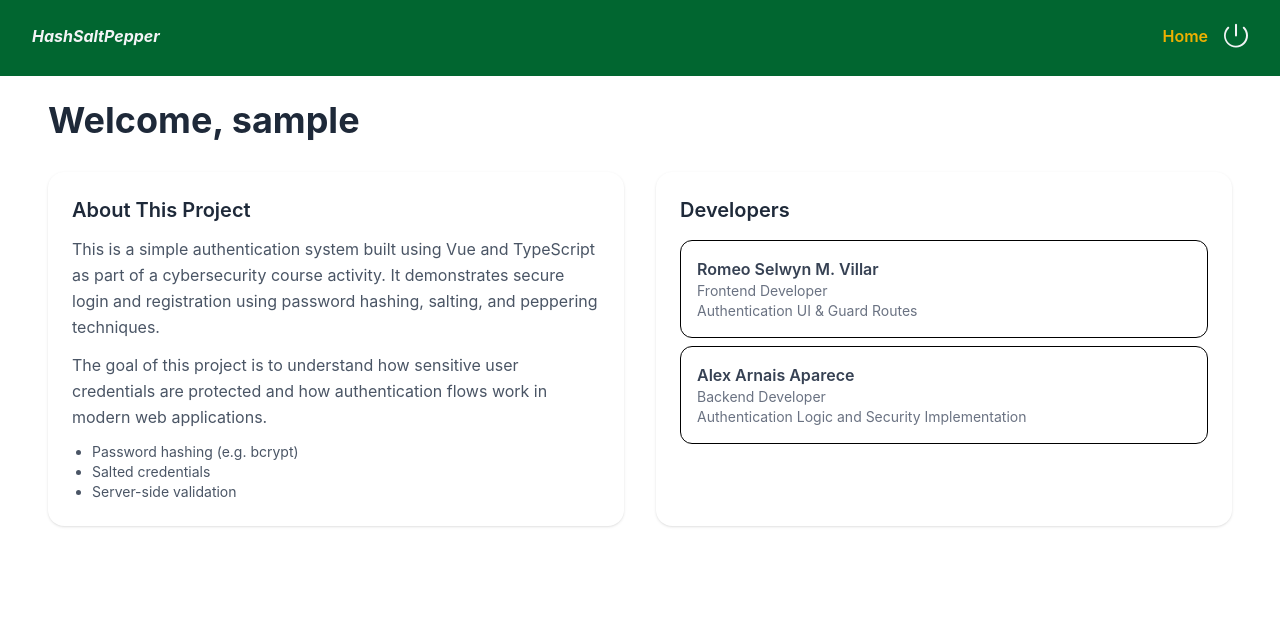
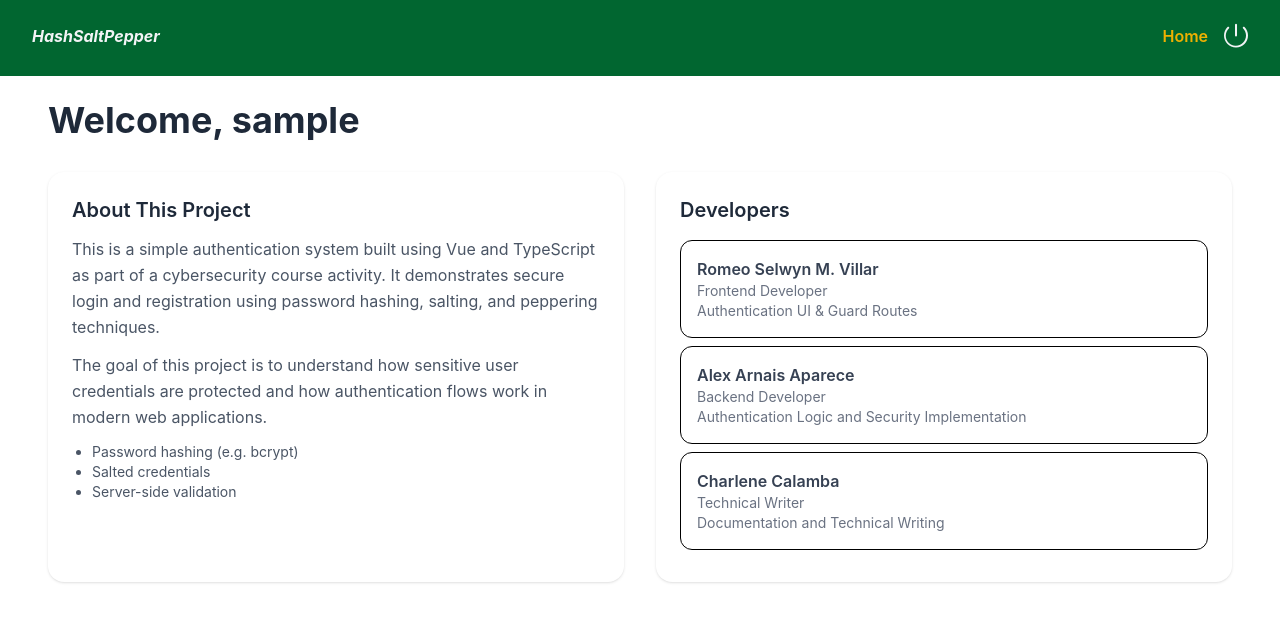
Before and after one commit to panzerweb/auth_midterm_exam, a Vue app: page /#/dashboard in a window 1280 px wide. Shown: the top 622 px of the page. Built offline with nearby package versions, Linux system fonts and the light colour scheme; no server answers; sample sign-in values are in the browser's storage.

Commit message:
Update Section

```diff
--- a/src/components/dashboard/About_Section.vue
+++ b/src/components/dashboard/About_Section.vue
@@ -19,6 +19,12 @@ const developerData : Developers[] = [
         codename: 'Etriii',
         role: 'Backend Developer',
         focus: 'Authentication Logic and Security Implementation',
+    },
+    {
+      name: 'Charlene Calamba',
+      codename: 'Shixxcvb',
+      role: 'Technical Writer',
+      focus: 'Documentation and Technical Writing'
     }
 ]
 
```
